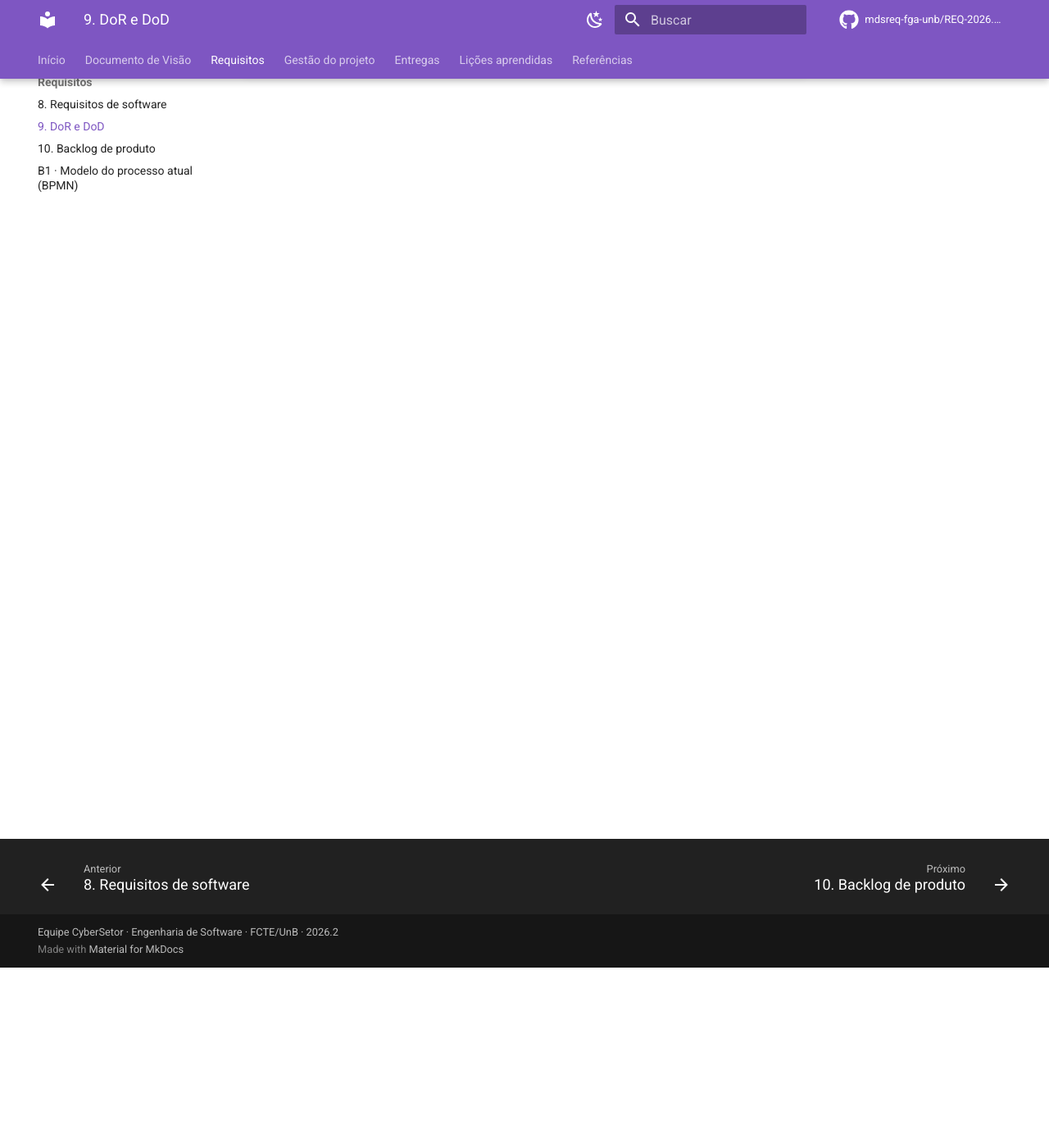
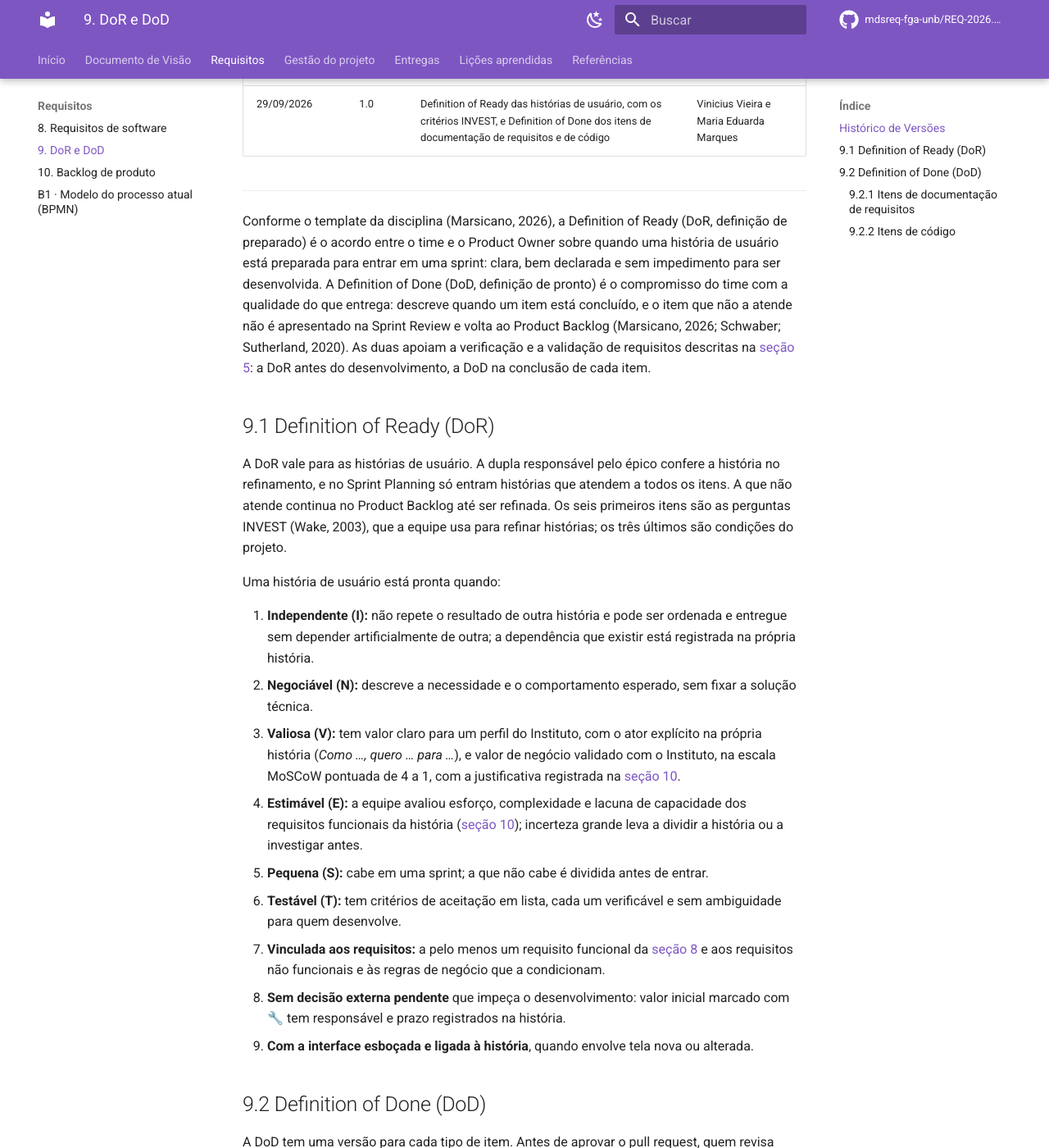
Before and after one commit to mdsreq-fga-unb/REQ-2026.2-T02-CyberSetor, an MkDocs documentation site: the page built from docs/requisitos/9-dor-dod.md, in a window 1280 px wide and 1400 px high, scrolled down 220 px. Shown: the whole window at 82% size. Built offline with MkDocs 1.6.1 and Material for MkDocs 9.7.7, drawn with Linux system fonts in a browser that asks for light colours; comment, search, counter and statistics services are not loaded; some of the changed text lies outside the part shown.

Commit message:
docs(requisitos): publica a DoR e a DoD na seção 9

```diff
--- a/docs/requisitos/9-dor-dod.md
+++ b/docs/requisitos/9-dor-dod.md
@@ -1,4 +1,53 @@
 # 9. Definition of Ready e Definition of Done
 
-!!! info "Entrega da Unidade 2"
-    Esta seção será entregue na Unidade 2, conforme o plano de ensino da disciplina.
+## Histórico de Versões
+
+| Data | Versão | Descrição | Autor(es) |
+| :---: | :---: | :--- | :--- |
+| 29/09/2026 | 1.0 | Definition of Ready das histórias de usuário, com os critérios INVEST, e Definition of Done dos itens de documentação de requisitos e de código | Vinicius Vieira e Maria Eduarda Marques |
+
+---
+
+Conforme o template da disciplina (Marsicano, 2026), a Definition of Ready (DoR, definição de preparado) é o acordo entre o time e o Product Owner sobre quando uma história de usuário está preparada para entrar em uma sprint: clara, bem declarada e sem impedimento para ser desenvolvida. A Definition of Done (DoD, definição de pronto) é o compromisso do time com a qualidade do que entrega: descreve quando um item está concluído, e o item que não a atende não é apresentado na Sprint Review e volta ao Product Backlog (Marsicano, 2026; Schwaber; Sutherland, 2020). As duas apoiam a verificação e a validação de requisitos descritas na [seção 5](../visao/5-engenharia-requisitos.md): a DoR antes do desenvolvimento, a DoD na conclusão de cada item.
+
+## 9.1 Definition of Ready (DoR)
+
+A DoR vale para as histórias de usuário. A dupla responsável pelo épico confere a história no refinamento, e no Sprint Planning só entram histórias que atendem a todos os itens. A que não atende continua no Product Backlog até ser refinada. Os seis primeiros itens são as perguntas INVEST (Wake, 2003), que a equipe usa para refinar histórias; os três últimos são condições do projeto.
+
+Uma história de usuário está pronta quando:
+
+1. **Independente (I):** não repete o resultado de outra história e pode ser ordenada e entregue sem depender artificialmente de outra; a dependência que existir está registrada na própria história.
+2. **Negociável (N):** descreve a necessidade e o comportamento esperado, sem fixar a solução técnica.
+3. **Valiosa (V):** tem valor claro para um perfil do Instituto, com o ator explícito na própria história (*Como …, quero … para …*), e valor de negócio validado com o Instituto, na escala MoSCoW pontuada de 4 a 1, com a justificativa registrada na [seção 10](10-backlog.md).
+4. **Estimável (E):** a equipe avaliou esforço, complexidade e lacuna de capacidade dos requisitos funcionais da história ([seção 10](10-backlog.md)); incerteza grande leva a dividir a história ou a investigar antes.
+5. **Pequena (S):** cabe em uma sprint; a que não cabe é dividida antes de entrar.
+6. **Testável (T):** tem critérios de aceitação em lista, cada um verificável e sem ambiguidade para quem desenvolve.
+7. **Vinculada aos requisitos:** a pelo menos um requisito funcional da [seção 8](8-requisitos.md) e aos requisitos não funcionais e às regras de negócio que a condicionam.
+8. **Sem decisão externa pendente** que impeça o desenvolvimento: valor inicial marcado com 🔧 tem responsável e prazo registrados na história.
+9. **Com a interface esboçada e ligada à história**, quando envolve tela nova ou alterada.
+
+## 9.2 Definition of Done (DoD)
+
+A DoD tem uma versão para cada tipo de item. Antes de aprovar o pull request, quem revisa confere o conteúdo contra os itens da DoD; o item fica concluído quando o pull request aprovado é integrado à `main` e publicado.
+
+### 9.2.1 Itens de documentação de requisitos
+
+Um item de documentação de requisitos está concluído quando:
+
+1. **Está publicado no site**, integrado à `main` por pull request, com a geração do site em modo estrito (`mkdocs build --strict`) sem erro.
+2. **Foi revisado por outra dupla:** o pull request tem revisão aprovada, com registro, de integrante de outra dupla.
+3. **Está rastreável:** todo requisito funcional declarado ou alterado tem característica de produto, objetivo específico, história de usuário e, quando houver, as regras de negócio que o condicionam; todo requisito não funcional tem origem e requisitos relacionados na matriz de rastreabilidade.
+4. **Não traz solução nem planejamento no requisito funcional:** a descrição não cita tecnologia nem informação de planejamento.
+5. **Está validado com o Instituto**, quando depende dele; senão, a pendência está registrada na [seção 8.6](8-requisitos.md#86-pontos-em-aberto-e-auditoria-de-lacunas).
+
+### 9.2.2 Itens de código
+
+Um item de código está concluído quando:
+
+1. **Está integrado à `main`** por pull request revisado e aprovado por integrante de outra dupla.
+2. **Atende aos critérios de aceitação** da história de usuário.
+3. **Passa nos testes automatizados** na integração contínua.
+4. **Não degrada os requisitos não funcionais** associados à história, conferidos pela forma de verificação de cada um na [seção 8.3](8-requisitos.md#83-lista-de-requisitos-nao-funcionais-rnfs), inclusive os padrões de codificação da restrição tecnológica ([RNF17](8-requisitos.md#rnf17)).
+5. **Tem a documentação de uso e a da API atualizadas**, quando aplicável.
+6. **Incorpora o retorno do Instituto** sobre o item, quando houver, ou o registra no Product Backlog.
+7. **Pode ser demonstrado na Sprint Review**, em funcionamento no ambiente publicado.
```
